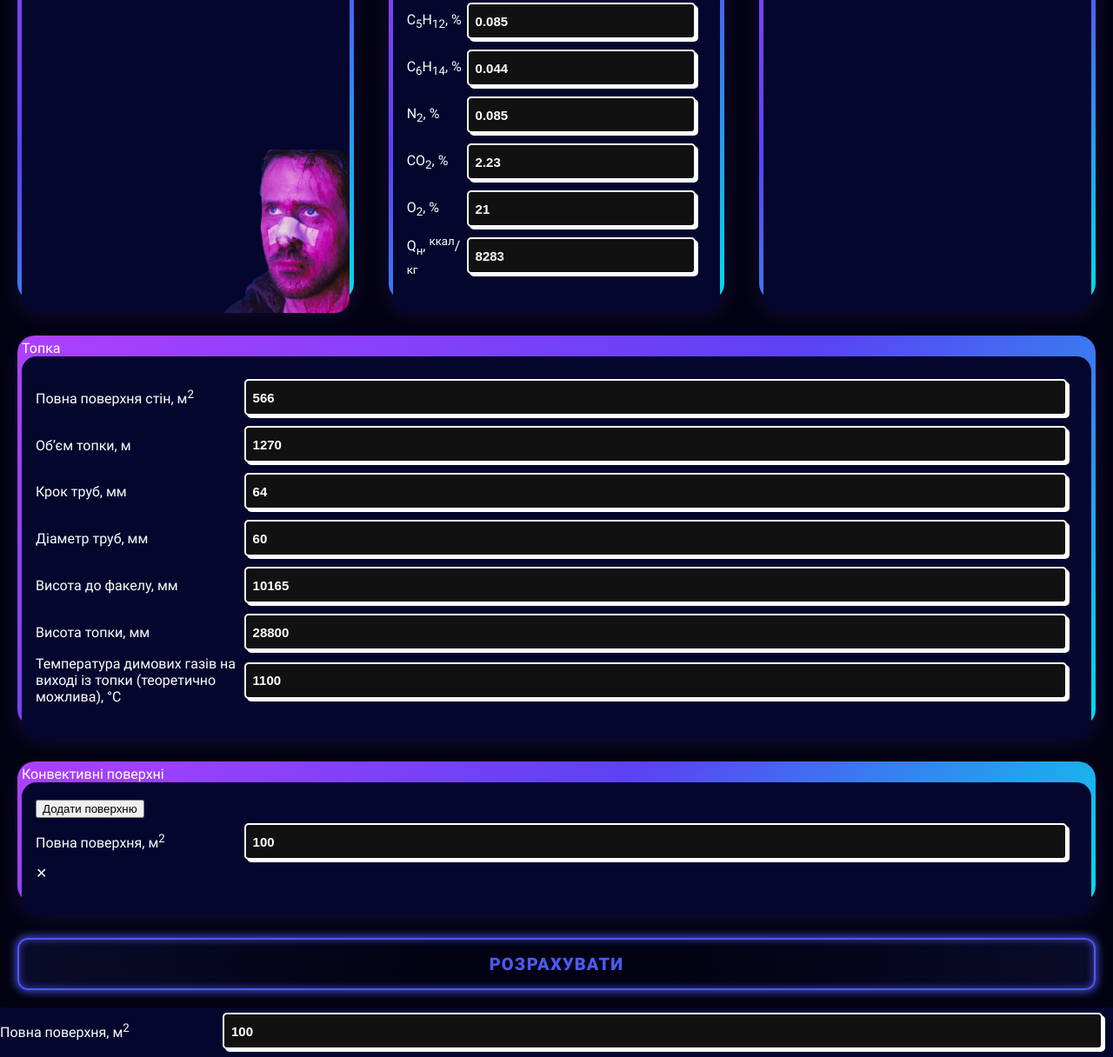
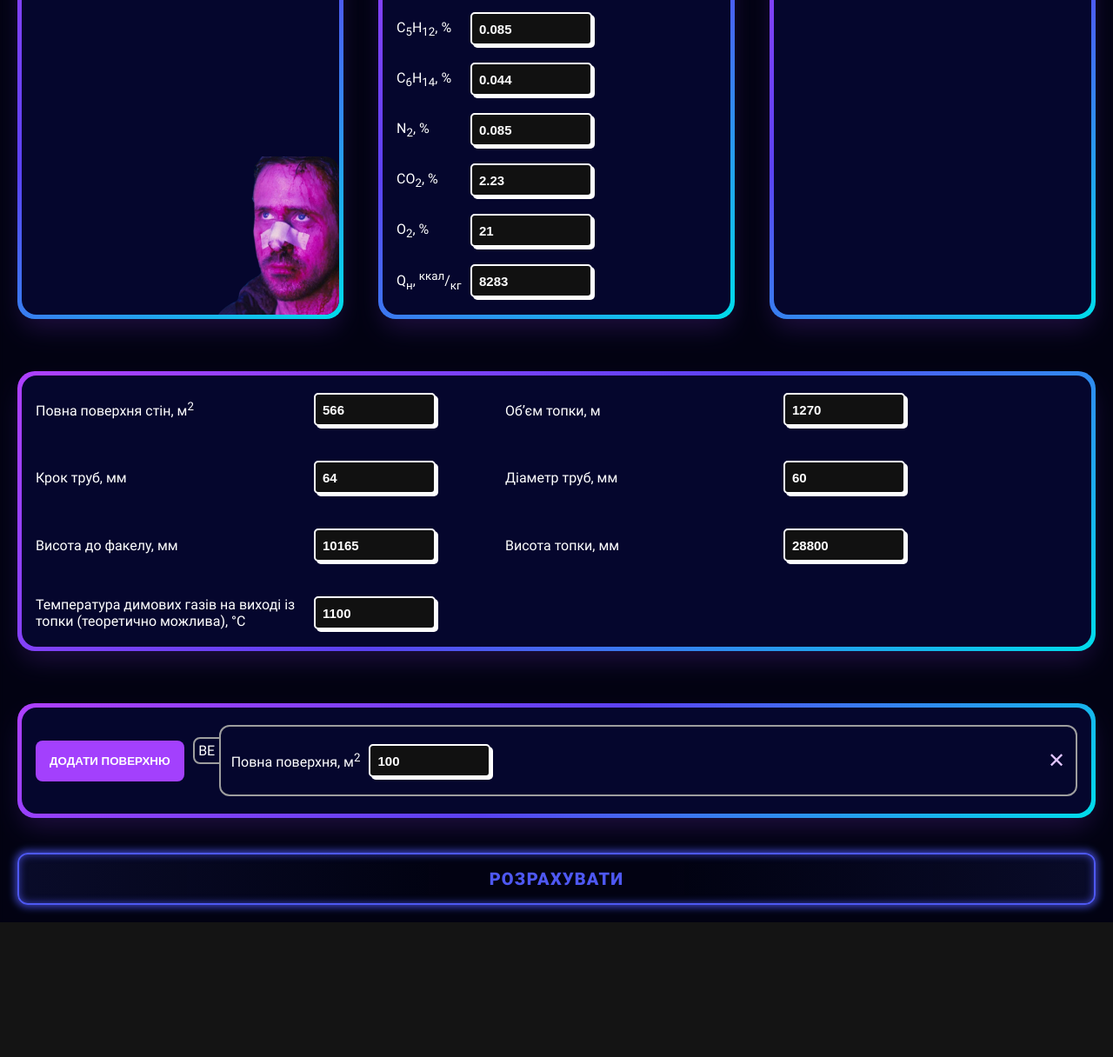
Before and after one commit to Frontoman9/Diplom, a plain HTML site: page index.html in a window 1280 px wide. Shown: the part 283-1499 px from the top of the page at 87% size. After the commit the page ends 1344 px from the top, so only its background shows below. Drawn offline with Linux system fonts and the light colour scheme.

Commit message:
Update style.css

```diff
--- a/css/style.css
+++ b/css/style.css
@@ -2,11 +2,12 @@ html {
     background-color: #141414;
 }
 
+* {
+    box-sizing: border-box;
+}
+
 body {
     font-family: 'Roboto', sans-serif;
-    /* background-image: url('../img/bg2.png'); */
-    /* background-attachment: fixed; */
-    /* background-size: 500px 500px; */
     background-color: #05062d;
     color: #fff;
     margin: 0;
@@ -15,10 +16,10 @@ body {
 
 .dark_wrapper {
     background-color: rgba(0, 0, 0, 0.6);
-    /* background-color: #212121; */
-
     backdrop-filter: blur(2px);
     min-height: 100vh;
+    /* display: flex;
+    flex-direction: column; */
 }
 
 h1,
@@ -31,6 +32,17 @@ p {
     margin: 8px 0;
     padding: 0;
 }
+button{
+    display: inline-block;
+    padding: 16px;
+    border: none;
+    border-radius: 0.6em;
+    text-transform: uppercase;
+    background-color: #a340fd;
+    color: #fff;
+    font-weight: 700;
+    cursor: pointer;
+}
 
 h1.block_title {
     cursor: pointer;
@@ -39,49 +51,82 @@ h1.block_title {
 }
 
 .fuels_container,
-.construction_container {
+.construction_container{
     display: flex;
-    /* flex-wrap: wrap; */
-    /* flex-direction: column; */
     gap: 40px;
-    padding: 20px;
-
+    padding: 40px 20px 20px;
 }
 
-/* Black */
-/* .card {
-    width: 190px;
-    height: 254px;
-    border-radius: 30px;
-    background: #212121;
-    box-shadow: 15px 15px 30px rgb(25, 25, 25),
-        -15px -15px 30px rgb(60, 60, 60);
-} */
+.convective_container {
+    display: flex;
+    gap: 40px;
+}
 
-/* Neon */
+
 .card {
     min-width: 190px;
     width: 340px;
     flex-grow: 1;
-    /* min-height: 254px; */
+    /* border-radius: 0 20px 20px; */
     border-radius: 20px;
     padding: 5px;
     box-shadow: rgba(151, 65, 252, 0.2) 0 15px 30px -5px;
     background-image: linear-gradient(144deg, #AF40FF, #5B42F3 50%, #00DDEB);
     transition: .5s;
+    position: relative;
+}
+
+.card[data-change] {
+    flex-grow: 2;
 }
 
 .card__content {
     background: rgb(5, 6, 45);
     border-radius: 17px;
+    /* border-radius: 0 17px 17px; */
     width: 100%;
     height: 100%;
     box-sizing: border-box;
     padding: 20px 16px;
 }
 
+.card:hover .card_title_abs{
+    height: 40px;
+    padding: 5px 5px 0;
+    transition: height .1s .1s, padding .1s;
+}
 
-/* Radio Button ------------------------------------------------------------------ */
+
+.card_title_abs{
+    box-sizing: border-box;
+    position: absolute;
+    color: #fff;
+    z-index: 999;
+    left: 20px;
+    /* bottom: calc(100% - 5px); */
+    bottom: 100%;
+    height: 0;
+    overflow: hidden;
+    background-image: linear-gradient(#5846f3, #ab40fe);
+    border-radius: 20px 20px 0 0;
+    /* padding: 5px; */
+    /* padding-bottom: 0; */
+    padding: 0;
+    min-width: 120px;
+
+    transition: height .1s, padding .1s .1s;
+}
+.card_title_content{
+    background: rgb(5, 6, 45);
+    border-radius: 17px 17px 0 0;
+    width: 100%;
+    height: 100%;
+    box-sizing: border-box;
+    padding: 8px;
+    text-transform: uppercase;
+    text-align: center;
+}
+
 .radio-buttons-container {
     display: flex;
     align-items: left;
@@ -110,7 +155,6 @@ h1.block_title {
     box-sizing: border-box;
     display: inline-block;
     padding-left: 38px;
-    /* margin-bottom: 10px; */
     position: relative;
     font-size: 16px;
     color: #fff;
@@ -118,7 +162,6 @@ h1.block_title {
     transition: all 0.3s cubic-bezier(0.23, 1, 0.320, 1);
     text-transform: uppercase;
     text-align: left;
-
 }
 
 .radio-button__custom {
@@ -150,56 +193,48 @@ h1.block_title {
     box-shadow: 0 0 10px #4c8bf580;
 }
 
-/* ------------------------------------------------------------------------------------------------ */
-
-
 form {
-    /* display: grid; */
     display: flex;
-    /* flex-direction: column; */
     flex-wrap: wrap;
-
-    /* grid-template-columns: repeat(2, 1fr); */
-
+    --label-basis: 200px;
+    gap: 20px;
 }
-
+form#furnaceConstr{
+    --label-basis: 460px;
+    gap: 40px 80px;
+    justify-content: start;
+}
+form#furnaceConstr>label{
+    /* width: min(460px, 100%); */
+    flex-grow: 0;
+    justify-content: space-between;
+}
 form>label {
-    /* width: 100%; */
-    flex-basis: 100%;
+    flex-basis: var(--label-basis);
+    flex-grow: 1;
     text-align: left;
     display: flex;
     justify-content: start;
+    /* justify-content: space-between; */
     align-items: center;
-    /* margin: 8px 0; */
+    gap: 10px;
 }
 
-/* form>label .el_container{
-    display: flex;
-    flex-direction: column;
-    align-items: center;
-    width: 32%;
-} */
 form>label>.el_name {
-    width: 20%;
-    min-width: 60px;
+    display: inline-block;
+    min-width: 75px;
     font-size: 16px;
-    /* display: flex;
-    flex-direction: column; */
+    flex-shrink: 1;
 }
 
-/* form>label>input{} */
 form>label .el_percent {
-    /* font-size: 0.8em; */
     font-size: 14px;
     width: 20%;
     min-width: 50px;
     text-align: center;
 }
 
-input[type="text"] {
-    /* width: 60px; */
-    margin: 6px 12px 6px 0;
-}
+input[type="text"] {}
 
 input[type="text"] {
     --input-focus: #2d8cf0;
@@ -207,8 +242,8 @@ input[type="text"] {
     --font-color-sub: #7e7e7e;
     --bg-color: #111111;
     --main-color: #fefefe;
-    width: 40%;
-    height: 28px;
+    max-width: 140px;
+    height: 38px;
     border-radius: 5px;
     border: 2px solid var(--main-color);
     background-color: var(--bg-color);
@@ -236,11 +271,7 @@ input[type="text"]:focus {
 .block_container,
 .block_subcontainer {
     padding: 12px;
-    /* border: 1px solid red; */
 }
-
-
-
 
 .formula {
     border: none;
@@ -293,82 +324,8 @@ thead tr {
     color: #fff;
 }
 
-/* #mainBtn {
-    height: 44px;
-    width: 100%;
-    border: 2px solid #17C3B2;
-    border-radius: 12px;
-    text-transform: uppercase;
-    font-size: 20px;
-    font-weight: 900;
-    color: #fff;
-    position: relative;
-    overflow: hidden;
-    background-color: transparent;
-    transition: .3s;
-    z-index: 1;
-    font-family: inherit;
-    color: #17C3B2;
-}
-
-#mainBtn::before {
-    content: '';
-    width: 0;
-    height: 2400%;
-    position: absolute;
-    top: 50%;
-    left: 50%;
-    transform: translate(-50%, -50%) rotate(45deg);
-    background: #17C3B2;
-    transition: .7s ease;
-    display: block;
-    z-index: -1;
-}
-
-#mainBtn:hover::before {
-    width: 105%;
-}
-
-#mainBtn:hover {
-    color: #111;
-} */
-
-
-/* #mainBtn{
-    padding: 0.1em 0.25em;
-    background-color: #212121;
-  border: 0.08em solid #fff;
-  border-radius: 0.3em;
-  font-size: 12px;
-}
-#mainBtn span {
-    position: relative;
-    display: flex;
-    justify-content: center;
-    align-items: center;
-    bottom: 0.4em;
-    height: 2.5em;
-    background-color: #212121;
-    border-radius: 0.2em;
-    font-size: 1.5em;
-    color: #fff;
-    border: 0.08em solid #fff;
-    box-shadow: 0 0.4em 0.1em 0.019em #fff;
-  }
-
-  #mainBtn span:hover {
-    transition: all 0.5s;
-    transform: translate(0, 0.4em);
-    box-shadow: 0 0 0 0 #fff;
-  }
-
-  #mainBtn span:not(hover) {
-    transition: all .7s;
-  } */
-
 #mainBtn {
     --green: #4e58f2;
-    /* color: rgba(78, 89, 242, 0.1); */
     font-size: 20px;
     padding: 0.7em 2.7em;
     letter-spacing: 0.06em;
@@ -396,7 +353,6 @@ thead tr {
     width: 20em;
     height: 100%;
     top: 0;
-
     transition: transform .6s ease-in-out;
     background: linear-gradient(to right, transparent 1%, rgba(78, 89, 242, 0.1) 40%, rgba(78, 89, 242, 0.1) 60%, transparent 100%);
 }
@@ -404,7 +360,8 @@ thead tr {
 #mainBtn:hover:before {
     transform: translateX(98em);
 }
-.gosling{
+
+.gosling {
     max-width: 360px;
     width: 50%;
     position: absolute;
@@ -412,3 +369,109 @@ thead tr {
     bottom: 0;
     border-radius: 17px;
 }
+
+.hidden_serv{
+    display: none;
+}
+
+.modal_page{
+    position: fixed;
+    top: 0;
+    left: 0;
+    bottom: 0;
+    right: 0;
+    background-color: rgba(35, 35, 35, 0.269);
+    backdrop-filter: blur(15px);
+    display: none;
+}
+.modal_wrapper{
+    height: 100%;
+    width: 100%;
+    display: flex;
+    justify-content: center;
+    align-items: center;
+}
+.modal{
+    padding: 40px;
+    border-radius: 24px;
+    display: flex;
+    justify-content: center;
+    align-items: center;
+    flex-direction: column;
+    gap: 60px;
+    background-color: #05062d;
+    width: 100%;
+    max-width: 340px;
+    border: 5px solid #8341f9;
+}
+.modal_title{
+    text-align: center;
+}
+#convectipeType{
+    min-height: 44px;
+    width: 100%;
+    font-size: 24px;
+    font-weight: 700;
+    background-color: #592876;
+    color: #fff;
+    border: none;
+    border-radius: 8px;
+    padding: 12px;
+}
+#acessConvective{
+    width: 100%;
+}
+.convective_add_block{
+    display: flex;
+    align-items: center;
+}
+.convective_bloks{
+    flex-grow: 1;
+    display: flex;
+    flex-direction: column;
+    gap: 40px;
+}
+.convective_item{
+    border-radius: 12px;
+    border: 2px solid #9e9e9e;
+    padding: 20px 12px;
+    width: 100%;
+    display: flex;
+    align-items: center;
+    justify-content: space-between;
+    gap: 12px;
+    position: relative;
+}
+.convective_item::before{
+    content: attr(data-target);
+    position: absolute;
+    left: -32px;
+    top: 12px;
+    border: 2px solid #9e9e9e;
+    padding: 4px;
+    text-align: center;
+    box-sizing: border-box;
+    width: 32px;
+    border-radius: 8px 0 0 8px;
+}
+
+.convective_item form{
+    flex-grow: 1;
+    /* background-color: #00DDEB; */
+}
+
+/* .delete_convective{
+    border-radius: 4px;
+    padding: 0;
+    width: 32px;
+    height: 32px;
+    background-color: red;
+    display: flex;
+    align-items: center;
+    justify-content: center;
+} */
+.delete_convective{
+    color: #e2c5fe;
+    cursor: pointer;
+    font-size: 24px;
+}
```
